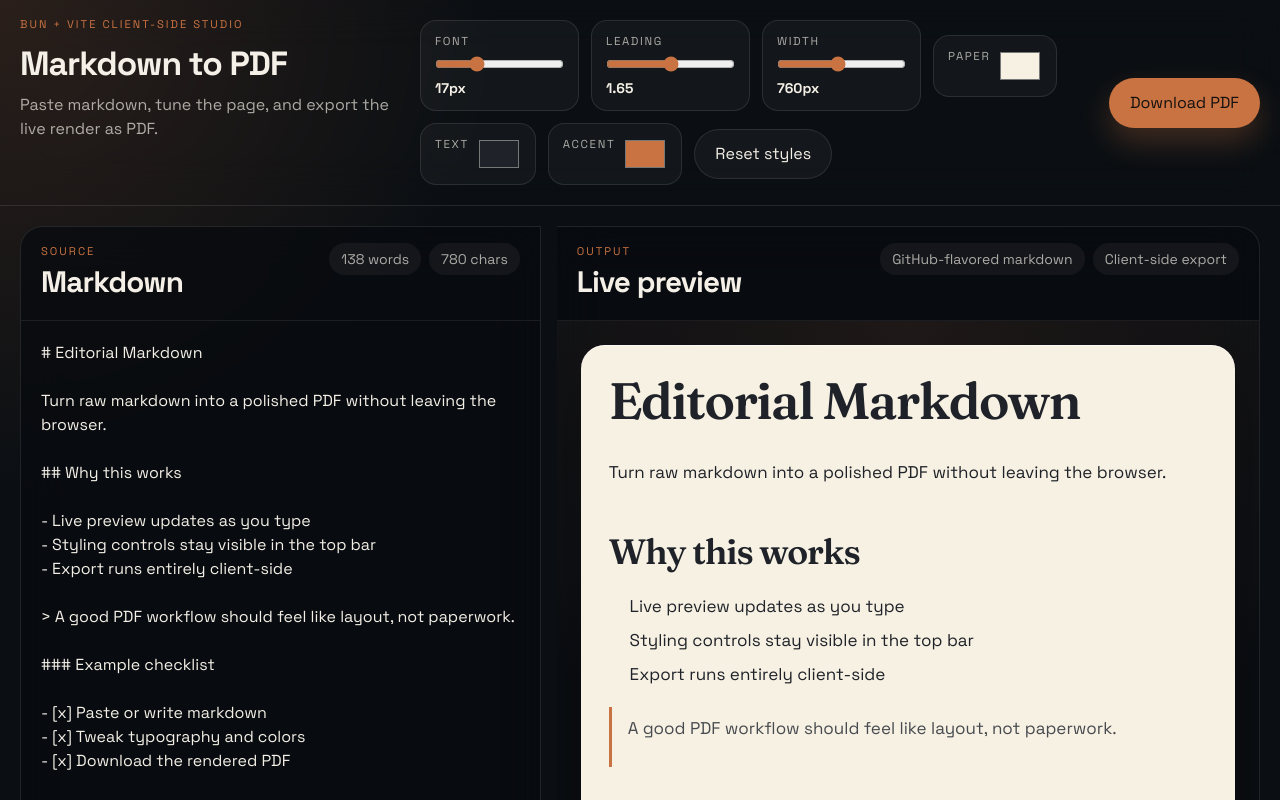
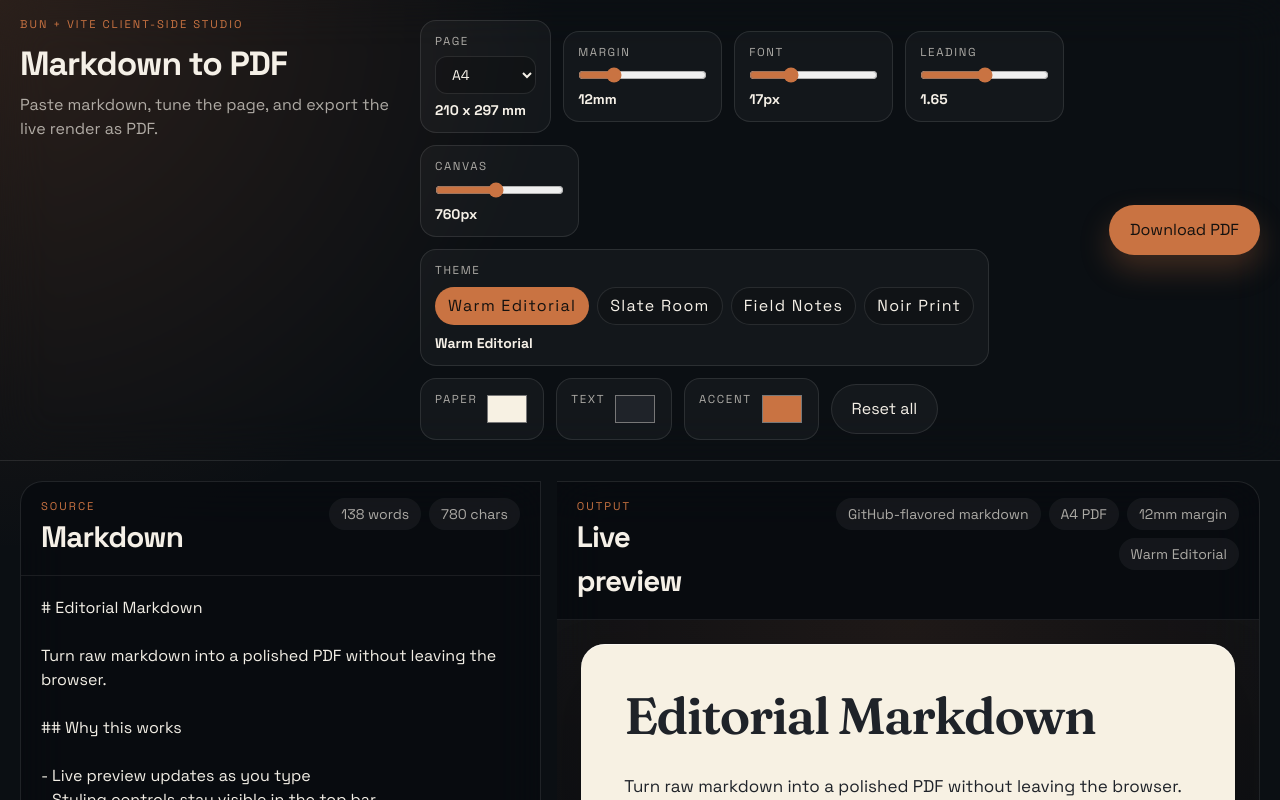
Before and after one commit to ohnicholas93/markdown-to-pdf, a React (Vite) app: page / in a window 1280 px wide. Shown: the top 800 px of the page. Built offline with nearby package versions, Linux system fonts and the light colour scheme.

Commit message:
page presets, margin control, and theme presets

```diff
--- a/src/App.css
+++ b/src/App.css
@@ -18,8 +18,10 @@
 
 .paper-surface {
   width: min(100%, var(--page-width));
+  min-height: var(--page-min-height);
   background: var(--page-background);
   color: var(--page-text);
+  padding: var(--page-padding);
 }
 
 .markdown-body h1,
--- a/src/App.tsx
+++ b/src/App.tsx
@@ -52,10 +52,59 @@ const DEFAULT_STYLE = {
   accent: '#c97342',
 }
 
+const DEFAULT_PAGE_PRESET = 'a4'
+const DEFAULT_THEME_PRESET = 'warm'
+const DEFAULT_MARGIN_MM = 12
+
+const PAGE_PRESETS = {
+  a4: {
+    label: 'A4',
+    pdfFormat: 'a4',
+    widthMm: 210,
+    heightMm: 297,
+  },
+  letter: {
+    label: 'Letter',
+    pdfFormat: 'letter',
+    widthMm: 215.9,
+    heightMm: 279.4,
+  },
+} as const
+
+const THEME_PRESETS = {
+  warm: {
+    label: 'Warm Editorial',
+    background: '#f7f1e3',
+    text: '#1f2329',
+    accent: '#c97342',
+  },
+  slate: {
+    label: 'Slate Room',
+    background: '#e8ecf3',
+    text: '#18212c',
+    accent: '#5271ff',
+  },
+  forest: {
+    label: 'Field Notes',
+    background: '#eef2e6',
+    text: '#1b2a22',
+    accent: '#3f7a57',
+  },
+  noir: {
+    label: 'Noir Print',
+    background: '#191613',
+    text: '#f5eadc',
+    accent: '#f2a65a',
+  },
+} as const
+
 const clamp = (value: number, min: number, max: number) =>
   Math.min(Math.max(value, min), max)
 
 type StyleState = typeof DEFAULT_STYLE
+type PagePresetKey = keyof typeof PAGE_PRESETS
+type ThemePresetKey = keyof typeof THEME_PRESETS
+type ThemeSelection = ThemePresetKey | 'custom'
 
 function App() {
   const [markdown, setMarkdown] = useState(SAMPLE_MARKDOWN)
@@ -63,11 +112,15 @@ function App() {
   const [isResizing, setIsResizing] = useState(false)
   const [isExporting, setIsExporting] = useState(false)
   const [styleState, setStyleState] = useState(DEFAULT_STYLE)
+  const [pagePreset, setPagePreset] = useState<PagePresetKey>(DEFAULT_PAGE_PRESET)
+  const [themePreset, setThemePreset] = useState<ThemeSelection>(DEFAULT_THEME_PRESET)
+  const [marginMm, setMarginMm] = useState(DEFAULT_MARGIN_MM)
   const workspaceRef = useRef<HTMLDivElement | null>(null)
   const previewSheetRef = useRef<HTMLDivElement | null>(null)
   const deferredMarkdown = useDeferredValue(markdown)
   const words = markdown.trim().split(/\s+/).filter(Boolean).length
   const characters = markdown.length
+  const activePagePreset = PAGE_PRESETS[pagePreset]
 
   const handlePointerMove = useEffectEvent((event: PointerEvent) => {
     if (!isResizing || !workspaceRef.current || window.innerWidth < 960) {
@@ -106,11 +159,32 @@ function App() {
   const updateStyle =
     <K extends keyof StyleState>(key: K) =>
     (value: StyleState[K]) => {
+      if (key === 'background' || key === 'text' || key === 'accent') {
+        setThemePreset('custom')
+      }
+
       setStyleState((current) => ({
         ...current,
         [key]: value,
       }))
     }
+
+  const applyThemePreset = (preset: ThemePresetKey) => {
+    setThemePreset(preset)
+    setStyleState((current) => ({
+      ...current,
+      background: THEME_PRESETS[preset].background,
+      text: THEME_PRESETS[preset].text,
+      accent: THEME_PRESETS[preset].accent,
+    }))
+  }
+
+  const resetAll = () => {
+    setStyleState(DEFAULT_STYLE)
+    setPagePreset(DEFAULT_PAGE_PRESET)
+    setThemePreset(DEFAULT_THEME_PRESET)
+    setMarginMm(DEFAULT_MARGIN_MM)
+  }
 
   const handleDownloadPdf = async () => {
     if (!previewSheetRef.current || isExporting) {
@@ -136,12 +210,12 @@ function App() {
       const pdf = new jsPDF({
         orientation: 'portrait',
         unit: 'mm',
-        format: 'a4',
+        format: activePagePreset.pdfFormat,
       })
 
       const pageWidth = pdf.internal.pageSize.getWidth()
       const pageHeight = pdf.internal.pageSize.getHeight()
-      const margin = 10
+      const margin = marginMm
       const printableWidth = pageWidth - margin * 2
       const printableHeight = pageHeight - margin * 2
       const renderedHeight = (canvas.height * printableWidth) / canvas.width
@@ -176,6 +250,8 @@ function App() {
     '--page-font-size': `${styleState.fontSize}px`,
     '--page-line-height': styleState.lineHeight,
     '--page-width': `${styleState.contentWidth}px`,
+    '--page-padding': `${(styleState.contentWidth * marginMm) / activePagePreset.widthMm}px`,
+    '--page-min-height': `${(styleState.contentWidth * activePagePreset.heightMm) / activePagePreset.widthMm}px`,
   } as CSSProperties
 
   const handleDividerKeyDown = (event: KeyboardEvent<HTMLDivElement>) => {
@@ -212,6 +288,42 @@ function App() {
           >
             <label className="flex min-w-[8.2rem] flex-col gap-1.5 rounded-2xl border border-white/10 bg-white/[0.035] px-3.5 py-3">
               <span className="text-[0.72rem] uppercase tracking-[0.14em] text-[var(--chrome-muted)]">
+                Page
+              </span>
+              <select
+                className="rounded-xl border border-white/10 bg-black/20 px-3 py-2 text-sm text-[var(--chrome-text)] outline-none focus:ring-2 focus:ring-[var(--chrome-accent)]"
+                value={pagePreset}
+                onChange={(event) => setPagePreset(event.target.value as PagePresetKey)}
+              >
+                {Object.entries(PAGE_PRESETS).map(([key, preset]) => (
+                  <option key={key} value={key}>
+                    {preset.label}
+                  </option>
+                ))}
+              </select>
+              <strong className="text-sm font-semibold">
+                {activePagePreset.widthMm} x {activePagePreset.heightMm} mm
+              </strong>
+            </label>
+
+            <label className="flex min-w-[8.2rem] flex-col gap-1.5 rounded-2xl border border-white/10 bg-white/[0.035] px-3.5 py-3">
+              <span className="text-[0.72rem] uppercase tracking-[0.14em] text-[var(--chrome-muted)]">
+                Margin
+              </span>
+              <input
+                className="w-full accent-[var(--chrome-accent)]"
+                type="range"
+                min="8"
+                max="24"
+                step="1"
+                value={marginMm}
+                onChange={(event) => setMarginMm(Number(event.target.value))}
+              />
+              <strong className="text-sm font-semibold">{marginMm}mm</strong>
+            </label>
+
+            <label className="flex min-w-[8.2rem] flex-col gap-1.5 rounded-2xl border border-white/10 bg-white/[0.035] px-3.5 py-3">
+              <span className="text-[0.72rem] uppercase tracking-[0.14em] text-[var(--chrome-muted)]">
                 Font
               </span>
               <input
@@ -244,7 +356,7 @@ function App() {
 
             <label className="flex min-w-[8.2rem] flex-col gap-1.5 rounded-2xl border border-white/10 bg-white/[0.035] px-3.5 py-3">
               <span className="text-[0.72rem] uppercase tracking-[0.14em] text-[var(--chrome-muted)]">
-                Width
+                Canvas
               </span>
               <input
                 className="w-full accent-[var(--chrome-accent)]"
@@ -257,6 +369,35 @@ function App() {
               />
               <strong className="text-sm font-semibold">{styleState.contentWidth}px</strong>
             </label>
+
+            <div className="flex min-w-[15rem] flex-col gap-2 rounded-2xl border border-white/10 bg-white/[0.035] px-3.5 py-3">
+              <span className="text-[0.72rem] uppercase tracking-[0.14em] text-[var(--chrome-muted)]">
+                Theme
+              </span>
+              <div className="flex flex-wrap gap-2">
+                {Object.entries(THEME_PRESETS).map(([key, preset]) => {
+                  const isActive = themePreset === key
+
+                  return (
+                    <button
+                      key={key}
+                      className={`rounded-full border px-3 py-1.5 text-xs font-semibold tracking-[0.08em] transition ${
+                        isActive
+                          ? 'border-transparent bg-[var(--chrome-accent)] text-[#14110f]'
+                          : 'border-white/10 bg-black/15 text-[var(--chrome-text)] hover:border-white/20 hover:bg-white/8'
+                      }`}
+                      type="button"
+                      onClick={() => applyThemePreset(key as ThemePresetKey)}
+                    >
+                      {preset.label}
+                    </button>
+                  )
+                })}
+              </div>
+              <strong className="text-sm font-semibold">
+                {themePreset === 'custom' ? 'Custom colors' : THEME_PRESETS[themePreset].label}
+              </strong>
+            </div>
 
             <label className="flex gap-2 rounded-2xl border border-white/10 bg-white/[0.035] px-3.5 py-3">
               <span className="text-[0.72rem] uppercase tracking-[0.14em] text-[var(--chrome-muted)]">
@@ -297,9 +438,9 @@ function App() {
             <button
               className="rounded-full border border-white/10 bg-white/[0.04] px-5 py-3 font-semibold transition duration-200 hover:-translate-y-0.5 hover:bg-white/[0.06] focus-visible:outline-2 focus-visible:outline-offset-2 focus-visible:outline-[var(--chrome-accent)]"
               type="button"
-              onClick={() => setStyleState(DEFAULT_STYLE)}
+              onClick={resetAll}
             >
-              Reset styles
+              Reset all
             </button>
           </div>
 
@@ -371,7 +512,13 @@ function App() {
                 GitHub-flavored markdown
               </span>
               <span className="rounded-full bg-white/[0.05] px-3 py-1.5 text-sm text-[var(--chrome-muted)]">
-                Client-side export
+                {activePagePreset.label} PDF
+              </span>
+              <span className="rounded-full bg-white/[0.05] px-3 py-1.5 text-sm text-[var(--chrome-muted)]">
+                {marginMm}mm margin
+              </span>
+              <span className="rounded-full bg-white/[0.05] px-3 py-1.5 text-sm text-[var(--chrome-muted)]">
+                {themePreset === 'custom' ? 'Custom theme' : THEME_PRESETS[themePreset].label}
               </span>
             </div>
           </div>
```
